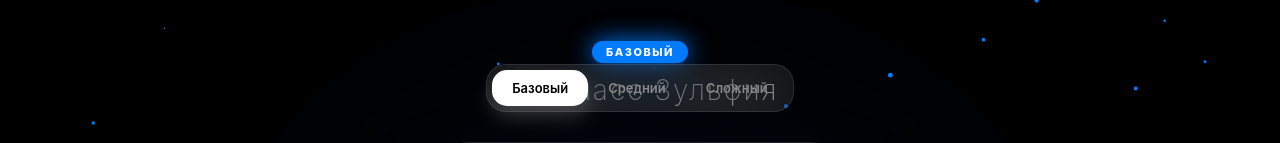
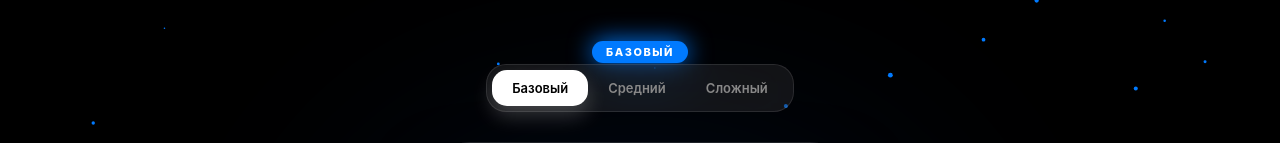
Before and after one commit to cmxbw/Zulfiya, a plain HTML site: page index.html in a window 1280 px wide. Shown: the top 143 px of the page. Drawn offline with Linux system fonts and the light colour scheme.

Commit message:
Refactor index.html for improved structure and clarity

```diff
--- a/index.html
+++ b/index.html
@@ -215,7 +215,6 @@
 
     <header>
         <div class="badge" id="diff-badge">БАЗОВЫЙ</div>
-        <h1>9 Б класс Зульфия</h1>
     </header>
 
     <div class="selector">
```
